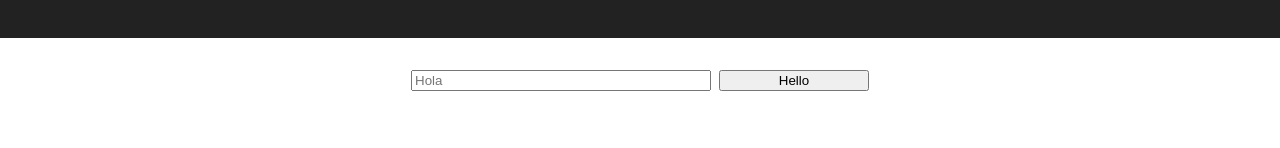
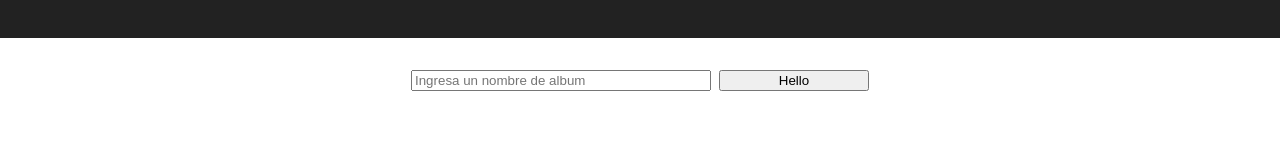
Before and after one commit to alanmunozlopez/spotify-front, a React (Create React App) app: page / in a window 1280 px wide. Shown: the part 152-300 px from the top of the page. Built offline with nearby package versions, Linux system fonts and the light colour scheme; no server answers.

Commit message:
AM - conectando input con el buscador de spotify

```diff
--- a/src/App.js
+++ b/src/App.js
@@ -6,9 +6,36 @@ import Search from './components/Search';
 
 class App extends Component {
 
-  componentDidMount() {
-    console.log("say hello");
-    fetch('http://localhost:3300/api/search/scorpion')
+  state = {
+    albumInput: '',
+  }
+
+  // componentDidMount() {
+  //   console.log("say hello");
+  //   fetch('http://localhost:3300/api/search/scorpion')
+  //   .then(response => response.json())
+  //     .then(data => console.log(data));
+  // }
+
+  updateAlbumInput = (event) => {
+    this.setState({
+      albumInput: event.target.value
+    });
+  }
+
+  // Esta función es para habilitar 'Enter' en el input
+  _handleKeyPress = (e) => {
+    if (e.key === 'Enter') {
+      this.handleSearchAlbum();
+    }
+  }
+
+  // Esta función es quien buscará el album
+  handleSearchAlbum = () => {
+    let album = this.state.albumInput;
+    album = album.trim();
+    console.log(`this is the album to search: ${album}`);
+    fetch(`http://localhost:3300/api/search/${album}`)
     .then(response => response.json())
       .then(data => console.log(data));
   }
@@ -20,8 +47,12 @@ class App extends Component {
           <img src={logo} className="App-logo" alt="logo" />
           <h1 className="App-title">Welcome to React</h1>
         </header>
-        <Search />
-
+        <Search
+          albumInput={this.state.albumInput}
+          updateAlbumInput={this.updateAlbumInput}
+          pressEnter={this._handleKeyPress}
+          handleSearchAlbum={this.handleSearchAlbum}
+        />
       </div>
     );
   }
--- a/src/components/Search.js
+++ b/src/components/Search.js
@@ -1,10 +1,20 @@
 import React from 'react'
 import './Search.css';
 
-const Search = () => (
+const Search = (props) => (
   <div className="Search">
-    <input type="text" placeholder="Hola" />
-    <button> Hello </button>
+    <input
+      id="search"
+      type="text"
+      name="search"
+      placeholder="Ingresa un nombre de album"
+      value={props.albumInput}
+      onChange={props.updateAlbumInput}
+      onKeyPress={props.pressEnter}
+    />
+    <button
+      onClick={() => { props.handleSearchAlbum() }}
+    > Hello </button>
   </div>
 );
 
```
